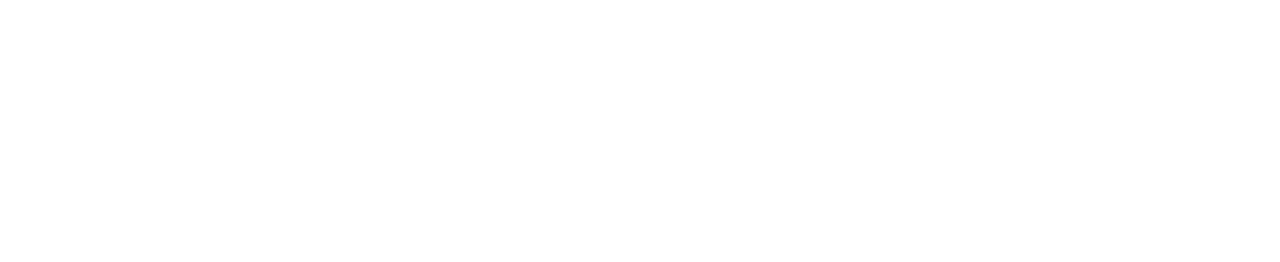
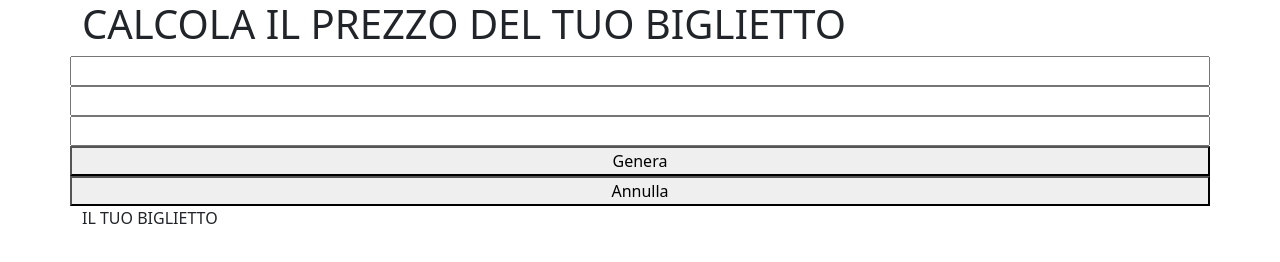
Before and after one commit to FrancescoGiommi/js-biglietto-treno-form, a plain HTML site: page index.html in a window 1280 px wide. Drawn offline with nearby package versions, Linux system fonts and the light colour scheme.

Commit message:
Add form and js id element

```diff
--- a/index.html
+++ b/index.html
@@ -12,7 +12,21 @@
     <title>Document</title>
   </head>
   <body>
-    <div class="container"></div>
+    <div class="container">
+      <form action="">
+        <div class="calc-price-ticket">
+          <h1>CALCOLA IL PREZZO DEL TUO BIGLIETTO</h1>
+          <div class="row">
+            <input id="name-input" type="text" />
+            <input id="Km-input" type="text" />
+            <input id="age-input" type="text" />
+            <button id="generator-ticket">Genera</button>
+            <button id="delete-ticket">Annulla</button>
+          </div>
+        </div>
+        <div class="price-ticket">IL TUO BIGLIETTO</div>
+      </form>
+    </div>
     <script src="./js/main.js"></script>
     <script
       src="https://cdn.jsdelivr.net/npm/bootstrap@5.3.3/dist/js/bootstrap.bundle.min.js"
--- a/js/main.js
+++ b/js/main.js
@@ -0,0 +1,9 @@
+const inputNameEl = document.getElementById("name-input");
+const inputKmEl = document.getElementById("Km-input");
+const inputAgeEl = document.getElementById("age-input");
+const ticketGeneratorEl = document.getElementById("generator-ticket");
+const ticketDeletedEl = document.getElementById("delete-ticket");
+
+console.log(inputNameEl);
+console.log(inputKmEl);
+console.log(inputAgeEl);
```
